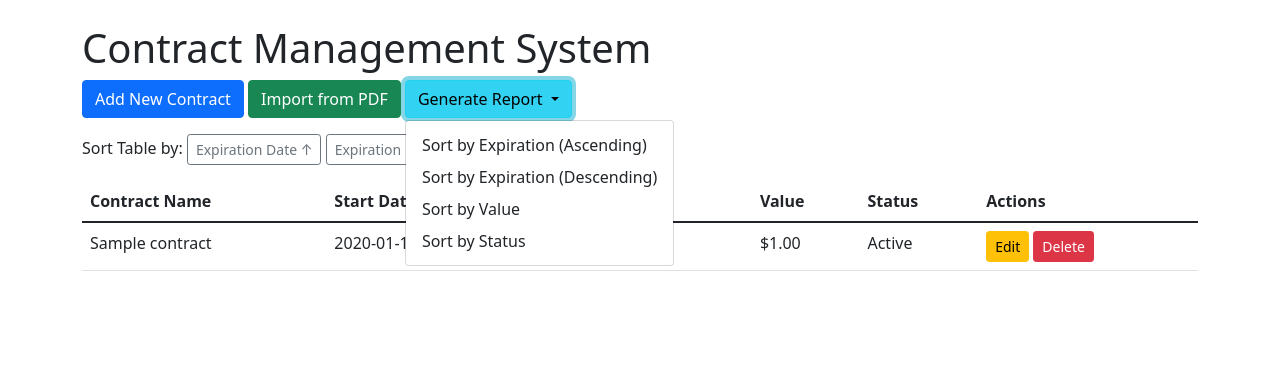
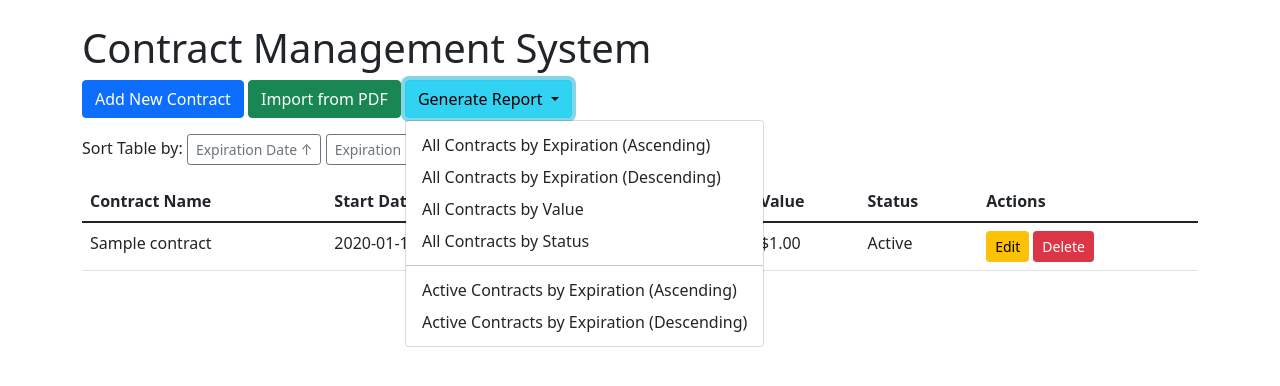
Before and after one commit to cuba6112/contract_management, a Flask app: page /?sort_by=expiration_date&order=asc in a window 1280 px wide, after a click on "Generate Report". Shown: the top 386 px of the page. Run offline with Flask 3, Linux system fonts and the light colour scheme; tables that the repository leaves empty hold one stand-in row (values such as "Sample post").

Commit message:
Added active-only report generation options with ascending and descending date sorting

```diff
--- a/app.py
+++ b/app.py
@@ -111,9 +111,10 @@ def generate_report():
     try:
         sort_by = request.args.get('sort_by', 'expiration_date')
         order = request.args.get('order', 'asc')
+        active_only = request.args.get('active_only', 'false').lower() == 'true'
 
         output_path = os.path.join(os.path.dirname(os.path.abspath(__file__)), 'contract_report.pdf')
-        generate_pdf_report(output_path, sort_by=sort_by, order=order)
+        generate_pdf_report(output_path, sort_by=sort_by, order=order, active_only=active_only)
 
         return send_file(output_path, as_attachment=True, download_name='contract_report.pdf')
     except Exception as e:
--- a/templates/index.html
+++ b/templates/index.html
@@ -42,10 +42,13 @@
                         Generate Report
                     </button>
                     <ul class="dropdown-menu">
-                        <li><a class="dropdown-item" href="{{ url_for('generate_report', sort_by='expiration_date', order='asc') }}">Sort by Expiration (Ascending)</a></li>
-                        <li><a class="dropdown-item" href="{{ url_for('generate_report', sort_by='expiration_date', order='desc') }}">Sort by Expiration (Descending)</a></li>
-                        <li><a class="dropdown-item" href="{{ url_for('generate_report', sort_by='value', order='desc') }}">Sort by Value</a></li>
-                        <li><a class="dropdown-item" href="{{ url_for('generate_report', sort_by='status') }}">Sort by Status</a></li>
+                        <li><a class="dropdown-item" href="{{ url_for('generate_report', sort_by='expiration_date', order='asc') }}">All Contracts by Expiration (Ascending)</a></li>
+                        <li><a class="dropdown-item" href="{{ url_for('generate_report', sort_by='expiration_date', order='desc') }}">All Contracts by Expiration (Descending)</a></li>
+                        <li><a class="dropdown-item" href="{{ url_for('generate_report', sort_by='value', order='desc') }}">All Contracts by Value</a></li>
+                        <li><a class="dropdown-item" href="{{ url_for('generate_report', sort_by='status') }}">All Contracts by Status</a></li>
+                        <li><hr class="dropdown-divider"></li>
+                        <li><a class="dropdown-item" href="{{ url_for('generate_report', sort_by='expiration_date', order='asc', active_only='true') }}">Active Contracts by Expiration (Ascending)</a></li>
+                        <li><a class="dropdown-item" href="{{ url_for('generate_report', sort_by='expiration_date', order='desc', active_only='true') }}">Active Contracts by Expiration (Descending)</a></li>
                     </ul>
                 </div>
             </div>
```
Also changed, not shown: pdf_operations.py (+7 -3 lines).
